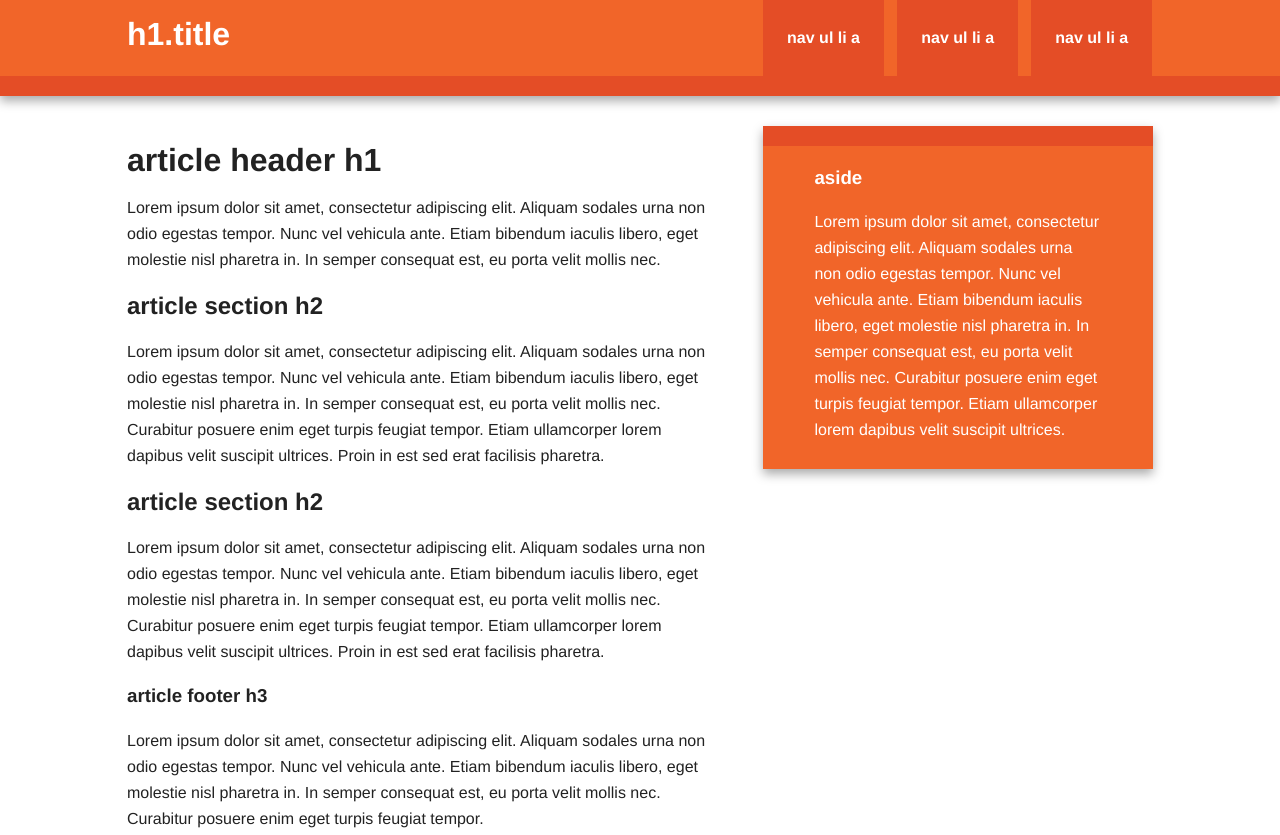
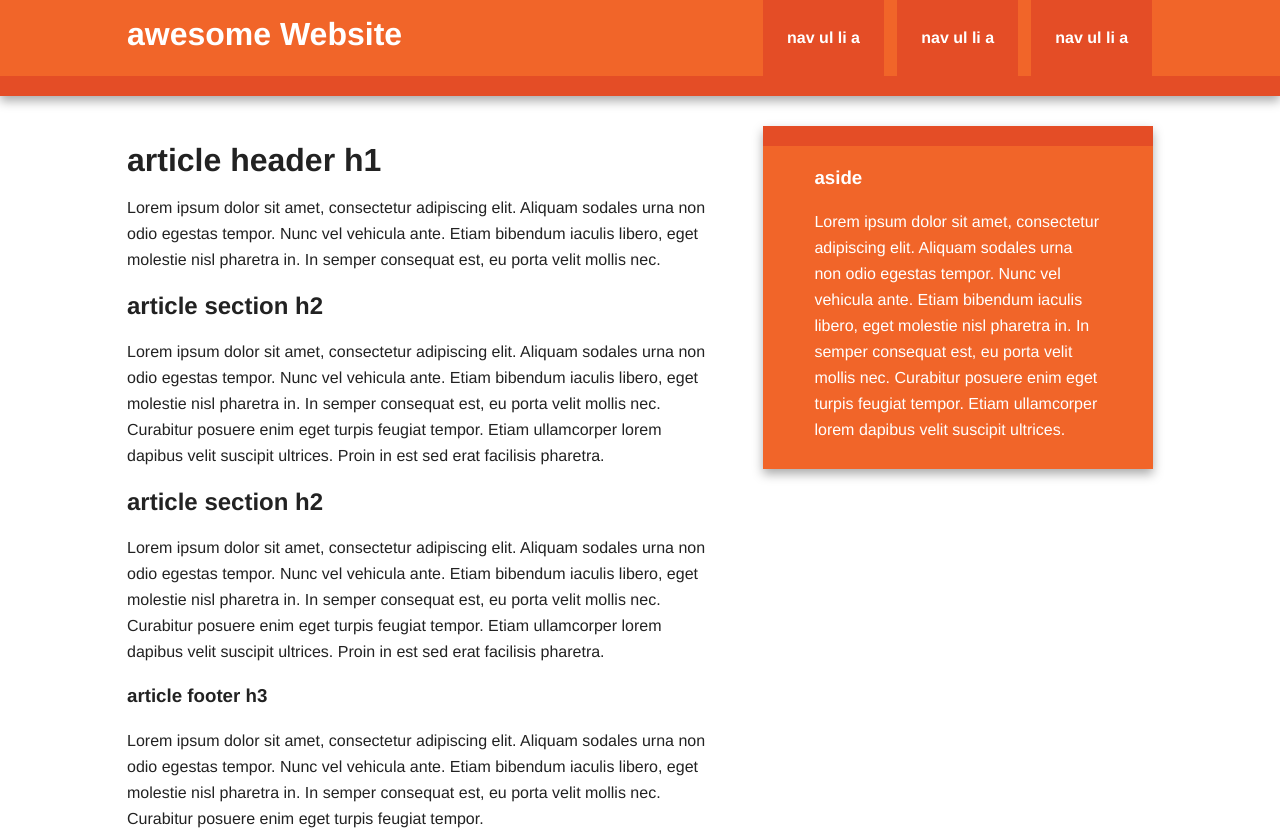
Before and after one commit to Aomaf/my-website, a plain HTML site: page index.html in a window 1280 px wide. Shown: the top 835 px of the page. Drawn offline with nearby package versions, Linux system fonts and the light colour scheme.

Commit message:
update the  website title

```diff
--- a/index.html
+++ b/index.html
@@ -23,7 +23,7 @@
 
         <div class="header-container">
             <header class="wrapper clearfix">
-                <h1 class="title">h1.title</h1>
+                <h1 class="title">awesome Website</h1>
                 <nav>
                     <ul>
                         <li><a href="#">nav ul li a</a></li>
```
